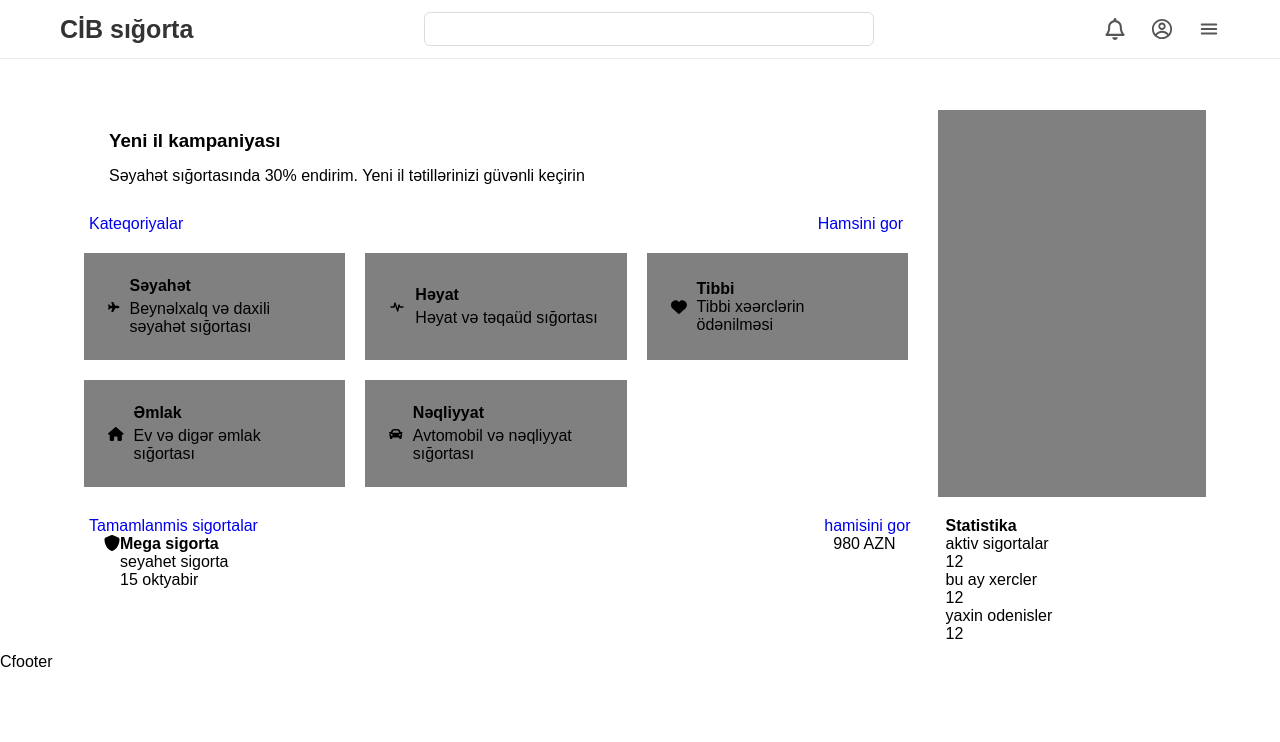
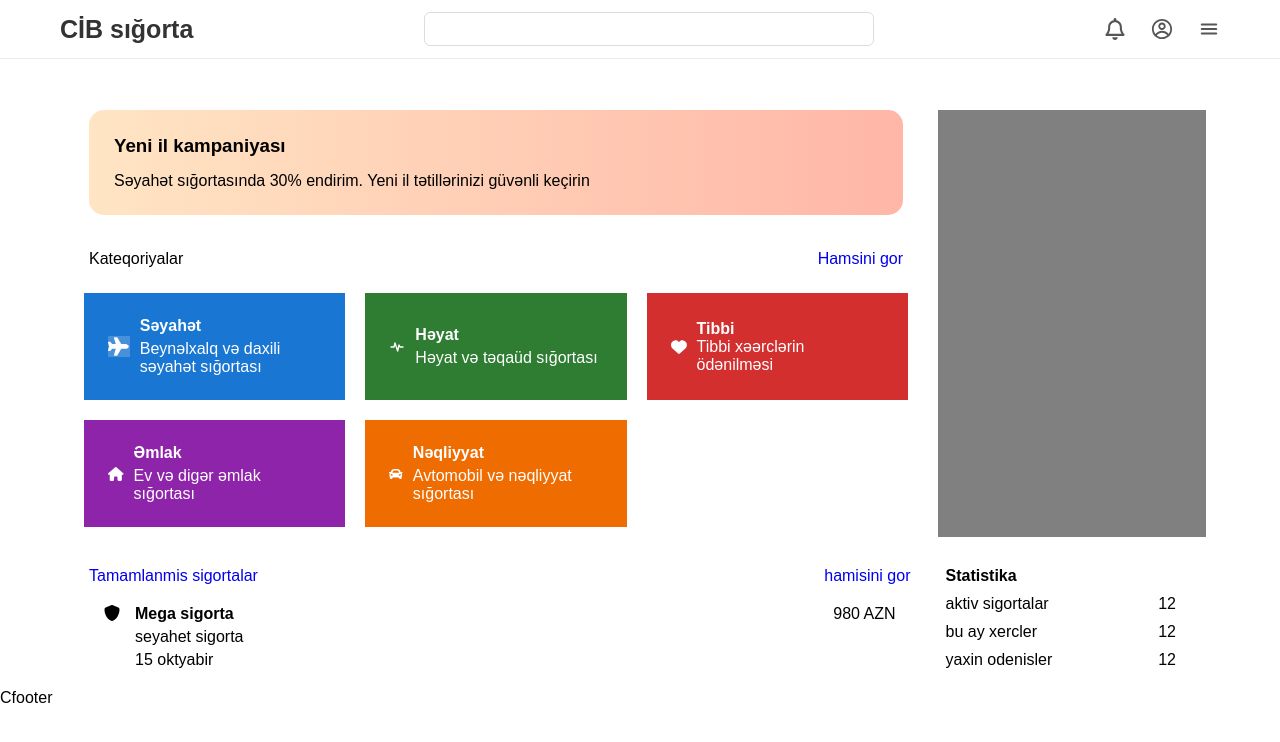
Before and after one commit to aysunfarhadli/Insurance-project_, a React (Vite) app in the folder front/: page / in a window 1280 px wide. Shown: the top 742 px of the page. Built offline with nearby package versions, Linux system fonts and the light colour scheme.

Commit message:
design of umumSig

```diff
--- a/front/src/pages/umumiSig/index.jsx
+++ b/front/src/pages/umumiSig/index.jsx
@@ -21,13 +21,15 @@ const UmSig = () => {
                 <p>Səyahət sığortasında 30% endirim. Yeni il tətillərinizi güvənli keçirin</p>
               </div>
               <div className='act'  >
-                <a href='#'>Kateqoriyalar</a>
+                <a href='#' className='aD'>Kateqoriyalar</a>
                 <a href='#'>Hamsini gor</a>
               </div>
               <div className='sig row '>
                 <div className='sey col-4 sam'>
-                  <FaPlane />
+                  <div className='svg'>
+                    <FaPlane />
 
+                  </div>
                   <div className='par'>
                     <h4>Səyahət</h4>
                     <p>Beynəlxalq və daxili səyahət sığortası</p>
@@ -103,16 +105,16 @@ const UmSig = () => {
             <div className='statistika col-3'>
               <h4>Statistika</h4>
               <div className='stat'>
-                <div className='actS'>
+                <div className='actS same'>
                   <p>aktiv sigortalar</p>
                   <span>12</span>
 
                 </div>
-                <div className='xerc'>
+                <div className='xerc same'>
                   <p>bu ay xercler</p>
                   <span>12</span>
                 </div>
-                <div className='oden'>
+                <div className='oden same'>
                   <p>yaxin odenisler</p>
                   <span>12</span>
                 </div>
--- a/front/src/pages/umumiSig/index.scss
+++ b/front/src/pages/umumiSig/index.scss
@@ -75,28 +75,68 @@
 
 
             .kampaniya{
-                padding: 20px;
+                padding: 25px;
                 display: flex;
                 flex-direction: column;
                 gap: 15px;
+                background: linear-gradient(90deg, #ffe5c4, #FFB6A6);
+                border-radius: 15px;
+
             }
 
             .act{
                 display: flex;
                 justify-content: space-between;
-                padding: 10px 0px;
+                padding: 15px 0px;
+                margin-top: 20px;
+                .aD{
+                    color: black;
+                }
             }
 
             .sig{
 
 
+                .sey{
+                    background-color: #1976d2; /* təxminən göy-mavi */
 
+                }
+
+                .heyat{
+                    background-color: #2e7d32; /* təxminən tünd yaşıl */
+
+                }
+
+                .tibbi{
+                    background-color: #d32f2f; /* qırmızı ton */
+
+                }
+                .emlak{
+                    background-color: #8e24aa; /* bənövşəyi ton */
+
+                }
+
+                .neqliy{
+                    background-color: #ef6c00; /* tünd narıncı */
+
+                }
                 .sam{
                     display: flex;
                     gap: 10px;
                     align-items: center;
                     padding: 1.5rem;
-                    background-color: gray;
+                    color: white;
+                    .svg{
+                        display: flex;
+                        justify-content: center;
+                        align-items: center;
+                        font-size: 1.3rem;
+                        width: 2rem;
+                        background-color:rgba($color: white, $alpha: 0.2) ;
+                        svg{
+
+                        }
+                    }
 
 
                     .par{
@@ -123,6 +163,7 @@ width: 100%;
     }
     .ms{
         .act{
+            padding: 10px 0;
             display: flex;
             justify-content: space-between;
         }
@@ -131,13 +172,40 @@ width: 100%;
             display: flex;
             flex-direction: column;
             gap: 20px;
+            padding: 10px 0;
             .card{
                 display: flex;
                 justify-content: space-between;
                 .ip{
                     display: flex;
+                    gap: 15px;
+                    .par2{
+                        display: flex;
+                        flex-direction: column;
+                        gap: 5px;
+                        justify-content: center;
+                    }
                 }
             }
         }
+
+
     }
+    .statistika{
+            h4{
+                padding: 10px 0;
+            }
+            .stat{
+                display: flex;
+                flex-direction: column;
+                gap: 10px;
+
+                .same{
+                    display: flex;
+                    justify-content: space-between;
+                }
+
+            }
+
+        }
 }
```
